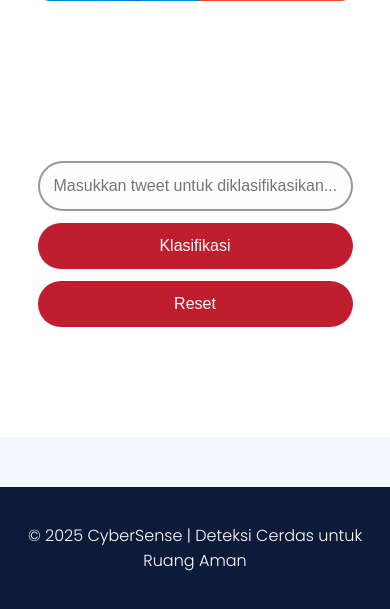
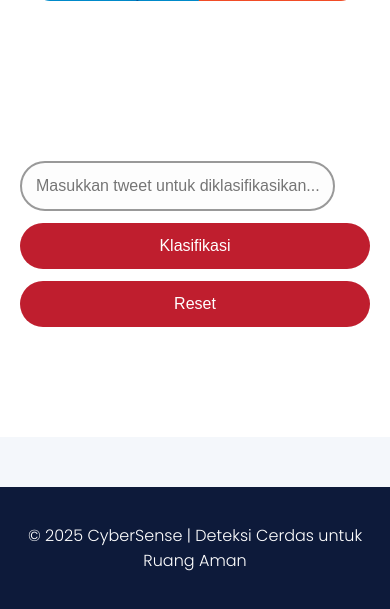
Before and after one commit to Hurulprasetya/cybersense, a Flask app: page / in a window 390 px wide. Shown: the part 2277-2886 px from the top of the page. Run offline with Flask 3, Linux system fonts and the light colour scheme; parts of the project's set-up code (start-up, migrations or seed data) failed here and were passed over; some libraries are stand-ins or nearby versions.

Commit message:
fix responsive layout mobile

```diff
--- a/templates/index.html
+++ b/templates/index.html
@@ -12,9 +12,11 @@
     * {
       box-sizing: border-box;
     }
+
     html {
       scroll-behavior: smooth;
     }
+
     body {
       font-family: 'Poppins', sans-serif;
       margin: 0;
@@ -23,6 +25,7 @@
       overflow-x: hidden;
       transition: background 0.3s ease, color 0.3s ease;
     }
+
     body.dark {
       background: #0d1117;
       color: #f1f1f1;
@@ -35,6 +38,7 @@
       padding: 100px 20px 80px;
       width: 100%;
     }
+
     .hero h1 {
       font-size: 48px;
       display: flex;
@@ -42,6 +46,7 @@
       justify-content: center;
       gap: 20px;
     }
+
     .hero h1 img {
       height: 75px;
       padding: 12px;
@@ -49,17 +54,20 @@
       background: #fff;
       box-shadow: 0 4px 12px rgba(0,0,0,0.15);
     }
+
     .hero p {
       font-size: 18px;
       opacity: 0.9;
       margin-top: 10px;
     }
+
     .typed-container {
       margin-top: 16px;
       font-size: 20px;
       font-weight: 600;
       color: #99c1f1;
     }
+
     .hero button {
       margin-top: 30px;
       padding: 14px 30px;
@@ -71,6 +79,7 @@
       cursor: pointer;
       transition: all 0.3s ease;
     }
+
     .hero button:hover {
       background: #9c1a27;
       transform: scale(1.05);
@@ -80,6 +89,7 @@
       background: #fff;
       width: 100%;
     }
+
     body.dark .campaign,
     body.dark .container {
       background: #1c1c2e;
@@ -89,14 +99,17 @@
       padding: 80px 20px;
       text-align: center;
     }
+
     .campaign h2 {
       color: #bf1e2e;
       font-size: 36px;
       margin-bottom: 20px;
     }
+
     body.dark .campaign h2 {
       color: #ff4d5b;
     }
+
     .campaign p {
       max-width: 700px;
       margin: 0 auto 20px;
@@ -111,11 +124,13 @@
       gap: 20px;
       margin-top: 40px;
     }
+
     .gallery img {
       width: 300px;
       border-radius: 12px;
       transition: transform 0.3s ease;
     }
+
     .gallery img:hover {
       transform: scale(1.05);
     }
@@ -133,6 +148,7 @@
       flex-wrap: wrap;
       margin-bottom: 30px;
     }
+
     input[type="text"] {
       padding: 14px;
       width: 60%;
@@ -142,9 +158,8 @@
       outline: none;
       background: #fdfdfd;
       color: #111;
-      display: block;
-      margin: 0 auto;
     }
+
     body.dark input[type="text"] {
       background: #222;
       color: #fff;
@@ -161,6 +176,7 @@
       cursor: pointer;
       transition: transform 0.3s ease;
     }
+
     button:hover {
       background: #9c1a27;
       transform: scale(1.05);
@@ -173,6 +189,7 @@
       margin-bottom: 20px;
       color: #bf1e2e;
     }
+
     .warning-message {
       color: #ff9900;
       font-weight: bold;
@@ -180,13 +197,16 @@
       margin-top: 10px;
       display: block;
     }
+
     table.dataTable thead th {
       background: #bf1e2e;
       color: #fff;
     }
+
     table.dataTable tbody tr:hover {
       background: #f0f0f0 !important;
     }
+
     body.dark table.dataTable tbody tr:hover {
       background: #1a1a1a !important;
     }
@@ -198,6 +218,7 @@
       color: #fff;
       margin-top: 50px;
     }
+
     .back-to-top {
       position: fixed;
       bottom: 30px;
@@ -211,6 +232,7 @@
       cursor: pointer;
       display: none;
     }
+
     .back-to-top.show {
       display: block;
     }
@@ -230,6 +252,7 @@
       opacity: 0.85;
       transition: background 0.3s ease, transform 0.3s ease;
     }
+
     .theme-toggle:hover {
       background: #333a42;
       transform: scale(1.05);
@@ -243,6 +266,7 @@
       font-weight: bold;
       color: #fff;
     }
+
     .badge-high { background: #28a745; }
     .badge-medium { background: #ffc107; color: #000; }
     .badge-low { background: #ff4d4d; }
@@ -251,44 +275,51 @@
       .hero {
         padding: 60px 15px 50px;
       }
+
       .hero h1 {
         font-size: 28px;
         flex-direction: column;
         gap: 10px;
       }
+
       .hero h1 img {
         height: 60px;
       }
+
       .hero p {
         font-size: 16px;
       }
+
       .typed-container {
         font-size: 16px;
         text-align: center;
       }
+
       .hero button {
         margin-top: 20px;
         font-size: 14px;
         padding: 10px 24px;
       }
+
+      input[type="text"] {
+        width: 90%;
+      }
+
       .search-box {
         flex-direction: column;
-        align-items: center;
         gap: 12px;
       }
-      input[type="text"], button {
-        width: 90%;
-        max-width: 400px;
-        margin: 0 auto;
-      }
+
       .campaign h2 {
         font-size: 24px;
         word-break: break-word;
       }
+
       .campaign p {
         font-size: 16px;
         padding: 0 10px;
       }
+
       .gallery img {
         width: 90%;
       }
```
